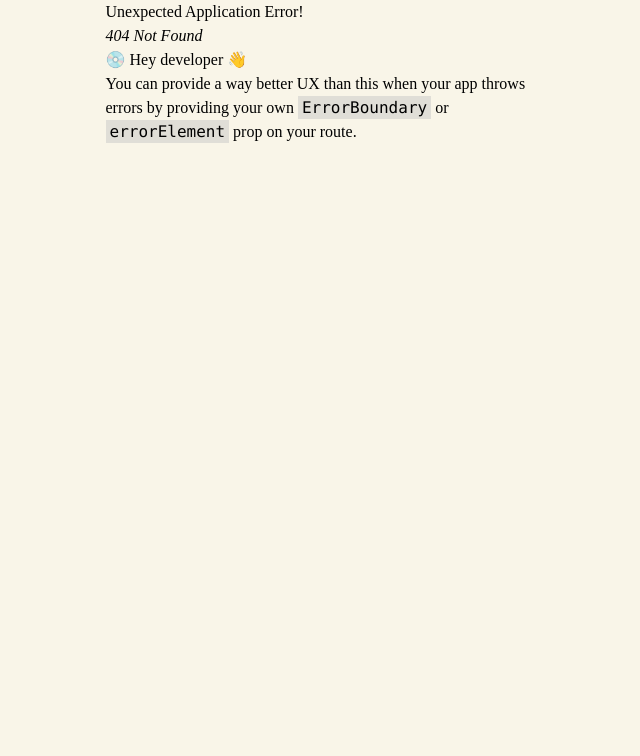
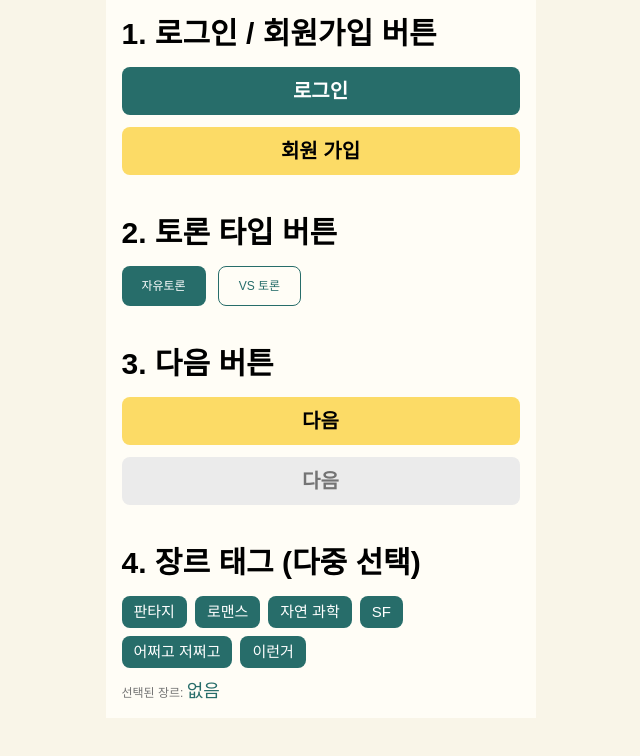
Before and after one commit to p-checkmate/frontend, a React app: page /test-button in a window 1280 px wide. Before the commit this address had no page. Shown: the top 756 px of the page, without its empty margins (312-952 px from the left). Built offline with nearby package versions, Linux system fonts and the light colour scheme; the HTML template or start-up script is replaced by a standard one; a web font is replaced by a local one.

Commit message:
feat: 버튼 컴포넌트 구현

```diff
--- /dev/null
+++ b/src/components/common/button/Button.tsx
@@ -0,0 +1,86 @@
+import React from 'react';
+import { cn } from '@/utils/cn';
+
+type ButtonVariant = 'solid' | 'outline' | 'tag';
+type ButtonColor = 'green' | 'yellow' | 'gray';
+type ButtonSize = 'lg' | 'md' | 'sm';
+
+interface ButtonProps extends React.ButtonHTMLAttributes<HTMLButtonElement> {
+  variant?: ButtonVariant;
+  color?: ButtonColor;
+  size?: ButtonSize;
+  fullWidth?: boolean;
+  selected?: boolean;
+}
+
+const SIZE_STYLES: Record<ButtonSize, string> = {
+  lg: 'h-12 px-6 text-caption1',
+  md: 'h-10 px-5 text-caption5',
+  sm: 'h-8 px-3 text-body1',
+};
+
+const BASE_STYLE =
+  'inline-flex items-center justify-center rounded-m transition-colors duration-150 active:scale-95 disabled:cursor-not-allowed';
+
+const Button: React.FC<ButtonProps> = ({
+  variant = 'solid',
+  color = 'green',
+  size = 'md',
+  fullWidth,
+  selected,
+  disabled,
+  className,
+  children,
+  ...props
+}) => {
+  let style = '';
+
+  // ==== SOLID 버튼 ====
+  if (variant === 'solid') {
+    if (disabled) {
+      style = 'bg-gray1 btn-text-gray3';
+    } else {
+      style = cn(
+        color === 'green' && 'bg-green1 btn-text-white hover:bg-green2',
+        color === 'yellow' && 'bg-yellow btn-text-black hover:brightness-95',
+        color === 'gray' && 'bg-gray2 btn-text-white hover:bg-gray3'
+      );
+    }
+  }
+
+  // ==== OUTLINE 버튼 ====
+  if (variant === 'outline') {
+    style = cn(
+      'bg-transparent',
+      color === 'green' &&
+        'btn-text-green1 border border-green1 hover:bg-beige2',
+      color === 'gray' &&
+        'btn-text-gray3 border border-gray3 hover:bg-gray1'
+    );
+  }
+
+  // ==== TAG 버튼 ====
+  if (variant === 'tag') {
+    style = cn(
+      selected ? 'bg-yellow btn-text-black' : 'bg-green1 btn-text-white'
+    );
+  }
+
+  return (
+    <button
+      {...props}
+      disabled={disabled}
+      className={cn(
+        BASE_STYLE,
+        SIZE_STYLES[size],
+        fullWidth && 'w-full',
+        style,
+        className
+      )}
+    >
+      {children}
+    </button>
+  );
+};
+
+export default Button;
--- a/src/components/index.tsx
+++ b/src/components/index.tsx
@@ -0,0 +1,3 @@
+import Button from "@/components/common/button/Button";
+
+export {Button};
--- /dev/null
+++ b/src/components/test/ButtonTest.tsx
@@ -0,0 +1,100 @@
+import Button from '@/components/common/button/Button';
+import { useState } from 'react';
+
+const genres = ['판타지', '로맨스', '자연 과학', 'SF', '어쩌고 저쩌고', '이런거'];
+
+const ButtonTest = () => {
+  const [selectedGenres, setSelectedGenres] = useState<string[]>([]);
+
+  const toggleGenre = (genre: string) => {
+    setSelectedGenres((prev) =>
+      prev.includes(genre)
+        ? prev.filter((g) => g !== genre)
+        : [...prev, genre]
+    );
+  };
+
+  return (
+    <div className="space-y-10 bg-beige1 p-4">
+      {/* 1. 로그인 / 회원가입 */}
+      <section>
+        <h1 className="mb-4 text-title3">1. 로그인 / 회원가입 버튼</h1>
+
+        <div className="space-y-3">
+          <Button variant="solid" color="green" size="lg" fullWidth>
+            로그인
+          </Button>
+
+          <Button variant="solid" color="yellow" size="lg" fullWidth>
+            회원 가입
+          </Button>
+        </div>
+      </section>
+
+      {/* 2. 토론 타입 */}
+      <section>
+        <h1 className="mb-4 text-title3">2. 토론 타입 버튼</h1>
+
+        <div className="flex gap-3">
+          <Button variant="solid" color="green" size="md">
+            자유토론
+          </Button>
+          <Button variant="outline" color="green" size="md">
+            VS 토론
+          </Button>
+        </div>
+      </section>
+
+      {/* 3. 다음 버튼 */}
+      <section>
+        <h1 className="mb-4 text-title3">3. 다음 버튼</h1>
+
+        <div className="space-y-3">
+          <Button variant="solid" color="yellow" size="lg" fullWidth>
+            다음
+          </Button>
+
+          <Button
+            variant="solid"
+            color="gray"
+            size="lg"
+            fullWidth
+            disabled
+          >
+            다음
+          </Button>
+        </div>
+      </section>
+
+      {/* 4. 태그 다중 선택 */}
+      <section>
+        <h1 className="mb-4 text-title3">4. 장르 태그 (다중 선택)</h1>
+
+        <div className="flex flex-wrap gap-2">
+          {genres.map((g) => (
+            <Button
+              key={g}
+              variant="tag"
+              size="sm"
+              selected={selectedGenres.includes(g)}
+              onClick={() => toggleGenre(g)}
+            >
+              {g}
+            </Button>
+          ))}
+        </div>
+
+        <p className="mt-3 text-body4 text-gray3">
+          선택된 장르:{' '}
+          <span className="text-body3 text-green1">
+            {selectedGenres.length > 0
+              ? selectedGenres.join(', ')
+              : '없음'}
+          </span>
+        </p>
+      </section>
+    </div>
+  );
+};
+
+export default ButtonTest;
--- a/src/index.css
+++ b/src/index.css
@@ -1,4 +1,4 @@
-@import '../public/fonts/fonts.css';
+@import '..\public\fonts\fonts.css';
 @import 'tailwindcss';
 
 /*필요에 따라 추가해서 쓰시면 됩니다!*/
@@ -63,7 +63,7 @@
   html,
   body {
     @apply mx-auto h-screen max-w-[430px];
-    font-family: var(--font-suit);
+    font-family: var(--font-default);
     background-color: var(--color-beige1);
     color: var(--color-black);
     scrollbar-gutter: stable;
@@ -207,6 +207,24 @@
     background-color: var(--color-yellow);
   }
 
+  /*버튼 텍스트 색상*/
+  .btn-text-white{
+    color: var(--color-white);
+  }
+
+  .btn-text-black{
+    color: var(--color-black);
+  }
+
+  .btn-text-green1{
+    color: var(--color-green1);
+  }
+
+  .btn-text-gray3{
+    color: var(--color-gray3);
+  }
+
+
   /*텍스트 색상*/
   .text-gray1 {
     color: var(--color-gray1);
@@ -234,6 +252,10 @@
 
   .text-green2 {
     color: var(--color-green2);
+  }
+
+  .text-white{
+    color: var(--color-white);
   }
 
   /*border*/
--- a/src/routes/route.tsx
+++ b/src/routes/route.tsx
@@ -1,6 +1,7 @@
 import { createBrowserRouter } from 'react-router-dom';
 import TextTest from '@/components/test/textTest';
 import HomePage from '@/pages/main/Homepage';
+import ButtonTest from '@/components/test/ButtonTest';
 
 export const router = createBrowserRouter([
   {
@@ -10,5 +11,9 @@ export const router = createBrowserRouter([
   {
     path:'/test-text',
     element: <TextTest/>
+  },
+  {
+    path: '/test-button',
+    element: <ButtonTest/>
   }
 ]);
--- /dev/null
+++ b/tailwind.config.js
@@ -0,0 +1,8 @@
+/** @type {import('tailwindcss').Config} */
+export default {
+  content: ['./index.html', './src/**/*.{js,ts,jsx,tsx}'],
+  theme: {
+    extend: {},
+  },
+  plugins: [],
+};
```
